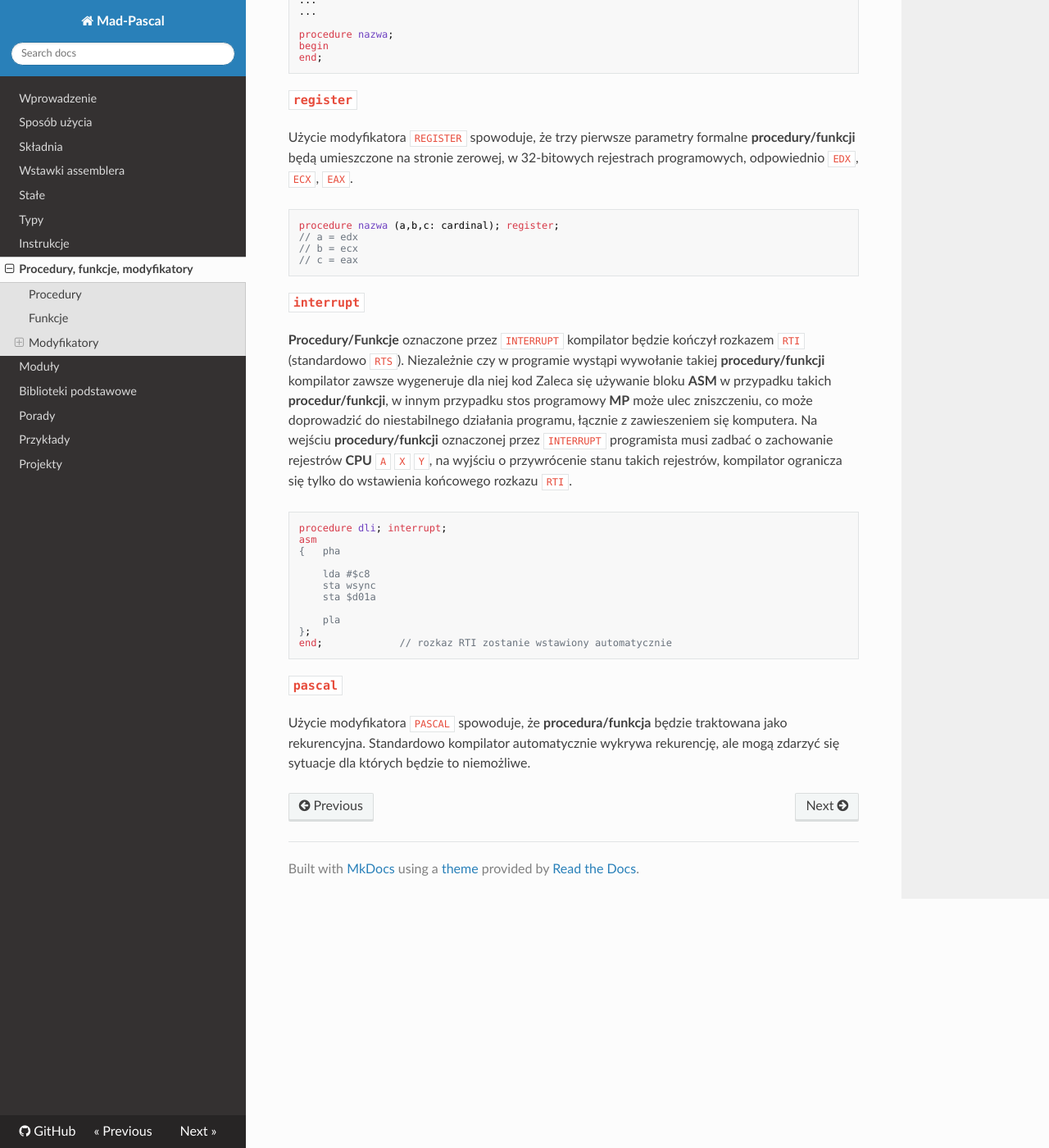
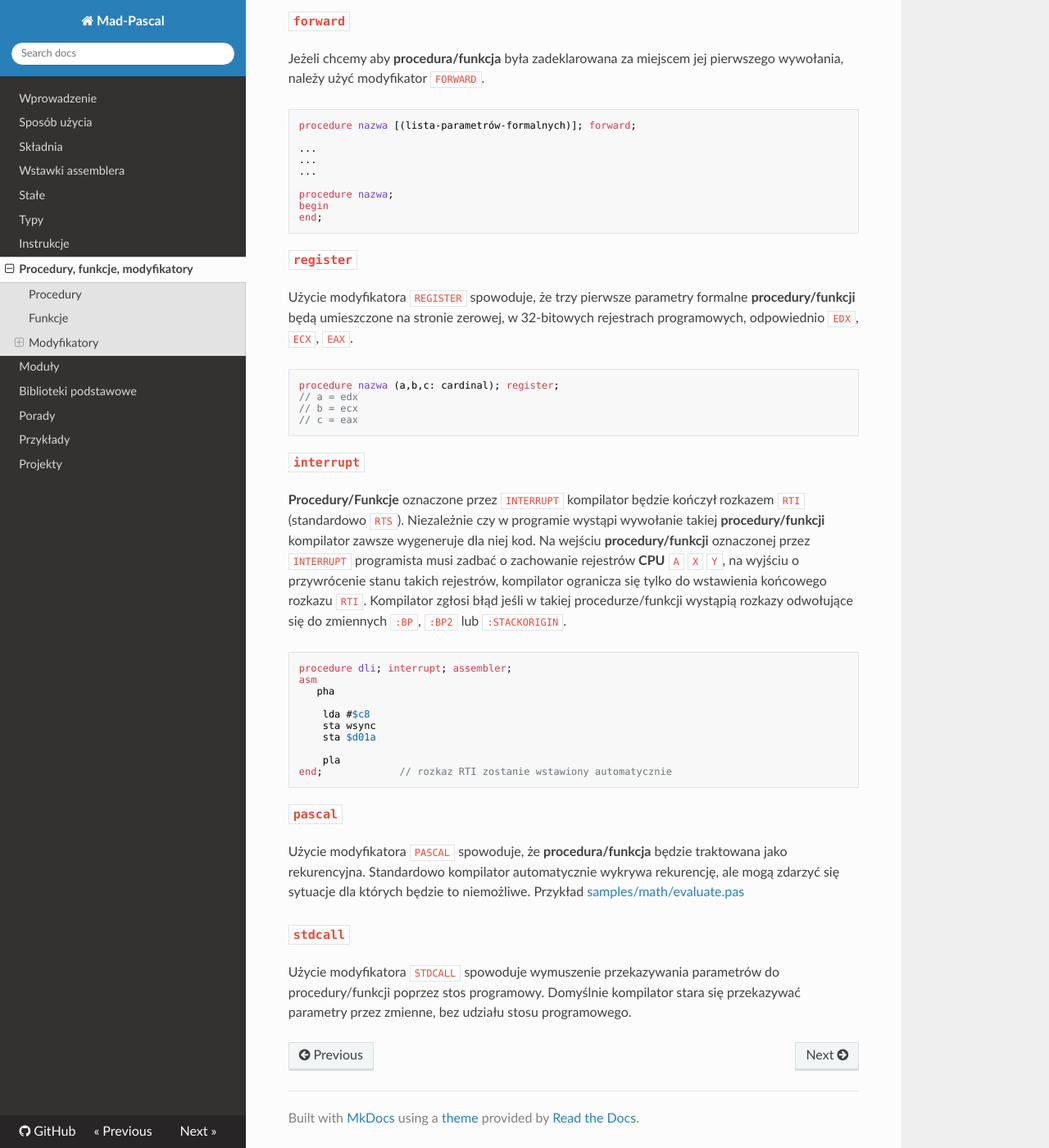
Before and after one commit to zbyti/mad-pascal-mkdocs, an MkDocs documentation site: the page built from docs/procedury-funkcje.md, in a window 1280 px wide and 1400 px high, scrolled down 1847 px. Shown: the whole window at 82% size. Built offline with MkDocs 1.6.1, drawn with Linux system fonts in a browser that asks for light colours; nearby versions of some CDN libraries; some of the changed text lies outside the part shown.

Commit message:
Add files via upload

````diff
--- a/docs/procedury-funkcje.md
+++ b/docs/procedury-funkcje.md
@@ -2,15 +2,18 @@
 
 ## [Procedury](https://www.freepascal.org/docs-html/ref/refch14.html#x173-19500014)
 
-**MP** pozwala na przekazanie do procedury maksymalnie **8** parametrów. Są dostępne trzy sposoby przekazywania parametrów: przez wartość, stałą `CONST` i zmienną `VAR`. Możliwe jest użycie modyfikatora `OVERLOAD` w celu przeciążenia procedur.
+**MP** pozwala na przekazanie do procedury maksymalnie **8** parametrów. Są dostępne trzy sposoby przekazywania parametrów: przez wartość, stałą `CONST` i zmienną `VAR`.
 
-Dostępne modyfikatory procedur: `OVERLOAD` `ASSEMBLER` `FORWARD` `REGISTER` `INTERRUPT` `PASCAL`.
+Dostępne modyfikatory procedur: `OVERLOAD` `ASSEMBLER` `FORWARD` `REGISTER` `INTERRUPT` `PASCAL` `STDCALL`.
 
 Możliwa jest rekurencja procedur, pod warunkiem że parametry procedury będą przekazywane przez wartość, będą typu prostego - porządkowego. Typ rekordowy, wskaźnikowy nie będzie właściwie alokowany w pamięci.
 
+Parametry procedury odczytywane są i wartościowane od lewej do prawej strony (w `FPC` domyślnie od prawej do lewej).
+Jeśli jest to możliwe kompilator przekazuje parametry do procedury poprzez zmienne z pominięciem stosu programowego.
+
 ## [Funkcje](https://www.freepascal.org/docs-html/ref/refch14.html#x173-19500014)
 
-**MP** pozwala na przekazanie do funkcji maksymalnie **8** parametrów. Są dostępne trzy sposoby przekazywania parametrów - przez wartość, stałą `CONST` i zmienną `VAR`. Wynik funkcji zwracamy przypisując go do nazwy funkcji lub korzystając z automatycznie deklarowanej zmiennej `RESULT`, np.:
+**MP** pozwala na przekazanie do funkcji maksymalnie **8** parametrów. Są dostępne trzy sposoby przekazywania parametrów: przez wartość, stałą `CONST` i zmienną `VAR`. Wynik funkcji zwracamy przypisując go do nazwy funkcji lub korzystając z automatycznie deklarowanej zmiennej `RESULT`, np.:
 
 ```delphi
 function add(a,b: word): cardinal;
@@ -24,9 +27,12 @@ begin
 end;
 ```
 
-Dostępne modyfikatory funkcji: `OVERLOAD` `ASSEMBLER` `FORWARD` `REGISTER` `INTERRUPT` `PASCAL`, *INTERRUPT* nie jest zalecane dla funkcji.
+Dostępne modyfikatory funkcji: `OVERLOAD` `ASSEMBLER` `FORWARD` `REGISTER` `INTERRUPT` `PASCAL` `STDCALL`, *INTERRUPT* nie jest zalecane dla funkcji.
 
 Możliwa jest rekurencja funkcji, pod warunkiem, że parametry funkcji będą przekazywane przez wartość, będą typu prostego - porządkowego. Typ rekordowy, wskaźnikowy nie będzie właściwie alokowany w pamięci.
+
+Parametry funkcji odczytywane są i wartościowane od lewej do prawej strony (w `FPC` domyślnie od prawej do lewej).
+Jeśli jest to możliwe kompilator przekazuje parametry do funkcji poprzez zmienne z pominięciem stosu programowego.
 
 ## Modyfikatory
 
@@ -98,24 +104,28 @@ Użycie modyfikatora `REGISTER` spowoduje, że trzy pierwsze parametry formalne
 ### `interrupt`
 
 **Procedury/Funkcje** oznaczone przez `INTERRUPT` kompilator będzie kończył rozkazem `RTI` (standardowo `RTS`).
-Niezależnie czy w programie wystąpi wywołanie takiej **procedury/funkcji** kompilator zawsze wygeneruje dla niej kod
-Zaleca się używanie bloku **ASM** w przypadku takich **procedur/funkcji**, w innym przypadku stos programowy **MP** może ulec zniszczeniu, co może doprowadzić do niestabilnego działania programu, łącznie z zawieszeniem się komputera.
+Niezależnie czy w programie wystąpi wywołanie takiej **procedury/funkcji** kompilator zawsze wygeneruje dla niej kod.
 Na wejściu **procedury/funkcji** oznaczonej przez `INTERRUPT` programista musi zadbać o zachowanie rejestrów **CPU** `A` `X` `Y`, na wyjściu o przywrócenie stanu takich rejestrów, kompilator ogranicza się tylko do wstawienia końcowego rozkazu `RTI`.
+Kompilator zgłosi błąd jeśli w takiej procedurze/funkcji wystąpią rozkazy odwołujące się do zmiennych `:BP`, `:BP2` lub `:STACKORIGIN`.
 
 ```delphi
-procedure dli; interrupt;
+procedure dli; interrupt; assembler;
 asm
-{   pha
+   pha
 
     lda #$c8
     sta wsync
     sta $d01a
 
     pla
-};
 end;             // rozkaz RTI zostanie wstawiony automatycznie
 ```
 
 ### `pascal`
 
 Użycie modyfikatora `PASCAL` spowoduje, że **procedura/funkcja** będzie traktowana jako rekurencyjna. Standardowo kompilator automatycznie wykrywa rekurencję, ale mogą zdarzyć się sytuacje dla których będzie to niemożliwe.
+Przykład [samples/math/evaluate.pas](https://github.com/tebe6502/Mad-Pascal/blob/master/samples/math/evaluate.pas)
+
+### `stdcall`
+
+Użycie modyfikatora `STDCALL` spowoduje wymuszenie przekazywania parametrów do procedury/funkcji poprzez stos programowy. Domyślnie kompilator stara się przekazywać parametry przez zmienne, bez udziału stosu programowego.
````
Also changed, not shown: docs/asmblock.md (added, +39 -0 lines), docs/biblioteki-podstawowe.md (+3 -5 lines), docs/instrukcje.md (+6 -0 lines), docs/moduly.md (+27 -0 lines), docs/skladnia.md (+8 -0 lines), docs/tricks.md (added, +88 -0 lines).
